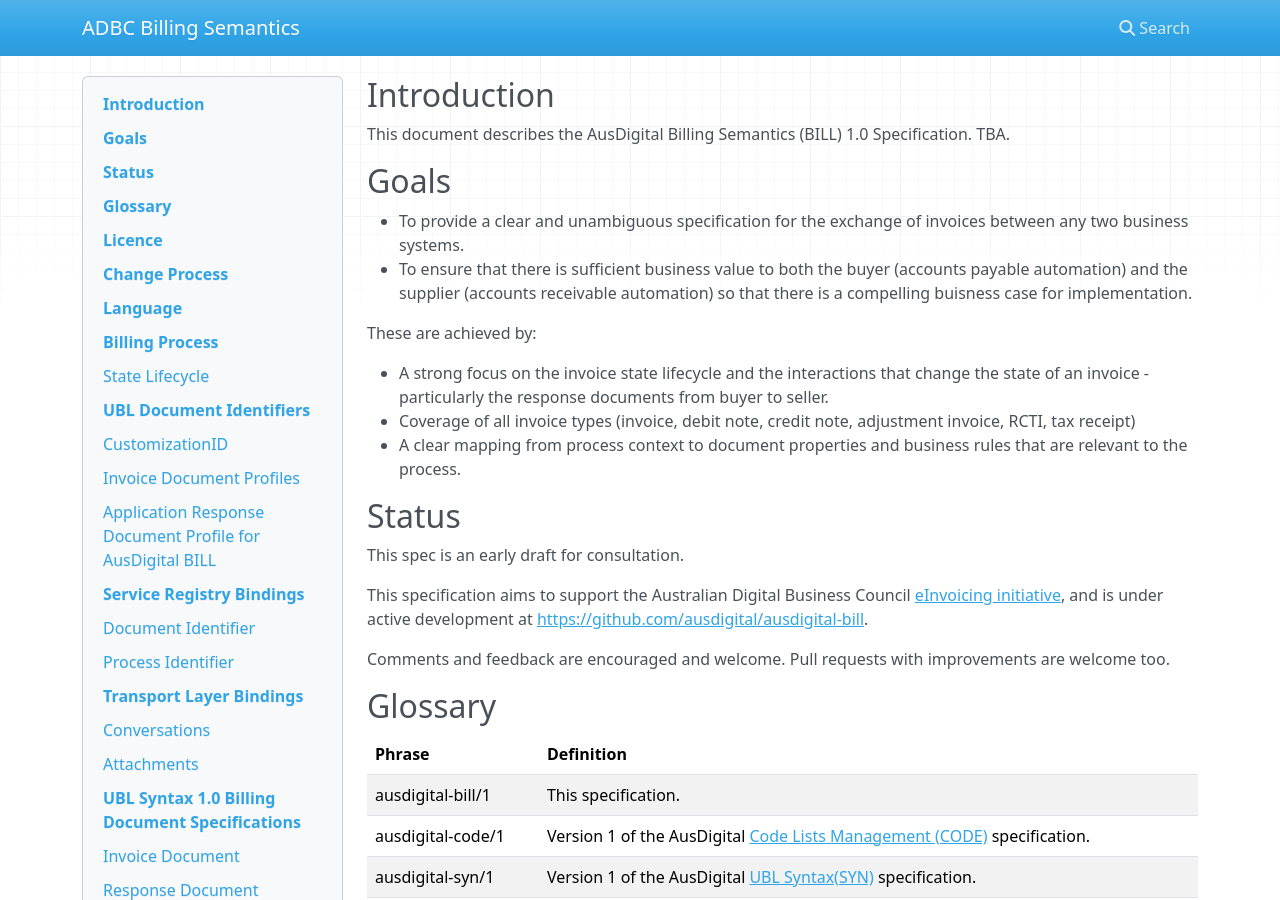
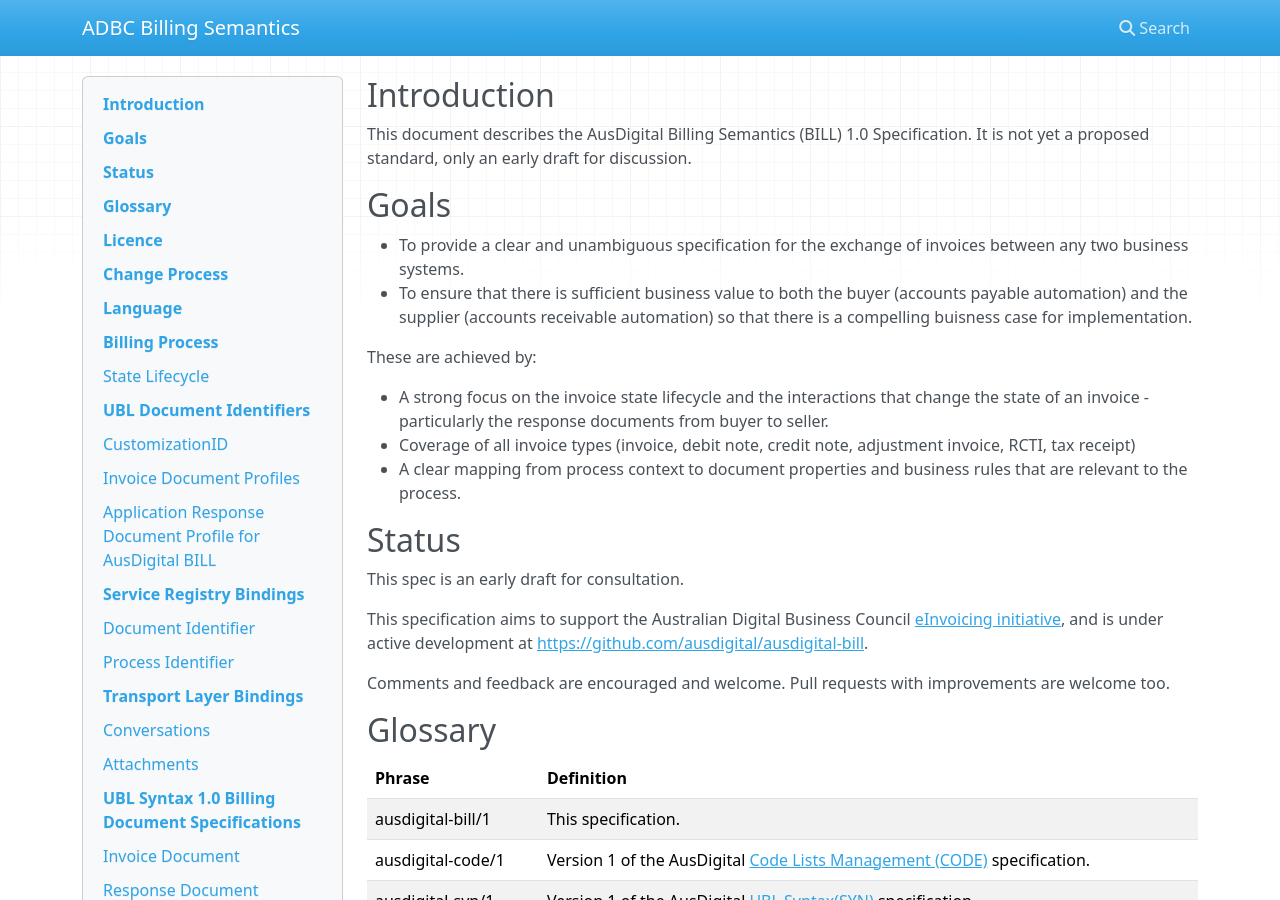
Before and after one commit to svanteschubert/ausdigital-bill, an MkDocs documentation site: the page built from docs/1.0/index.md, in a window 1280 px wide and 900 px high. Built offline with MkDocs 1.6.1, drawn with Linux system fonts in a browser that asks for light colours; nearby versions of some CDN libraries.

Commit message:
extrapolate 'TBA' in spec introduction

```diff
--- a/docs/1.0/index.md
+++ b/docs/1.0/index.md
@@ -8,7 +8,7 @@ contributors:
 
 ## Introduction
 
-This document describes the AusDigital Billing Semantics (BILL) 1.0 Specification. TBA.
+This document describes the AusDigital Billing Semantics (BILL) 1.0 Specification. It is not yet a proposed standard, only an early draft for discussion.
 
 
 ## Goals
```
